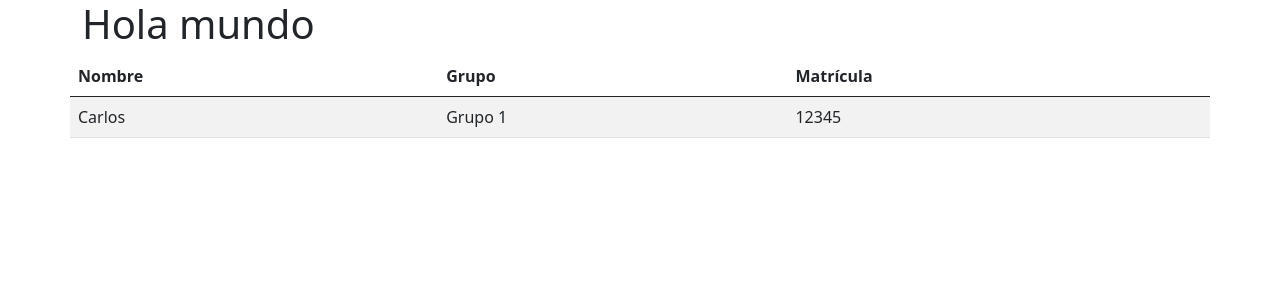
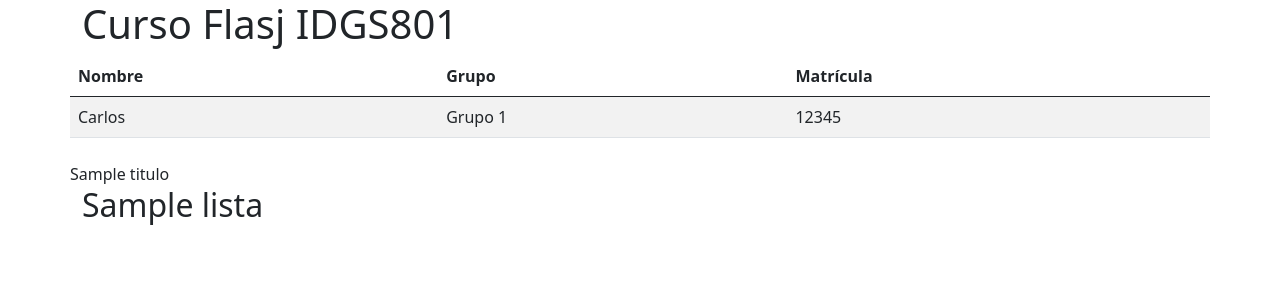
Before and after one commit to IDGS-801-22000823/IntroFlask, a Flask app: template templates/index.html in a window 1280 px wide. Shown: the top 300 px of the page. Run offline with Flask 3, Linux system fonts and the light colour scheme; the template is opened without the code that fills it: most values are stand-ins (such as "Sample title", 1, 10 or a date in 2020).

Commit message:
10-02-2025_Container

```diff
--- a/main.py
+++ b/main.py
@@ -4,7 +4,17 @@ app=Flask(__name__)
 
 @app.route("/")
 def index():
-    return render_template("index.html")
+    titulo="IDS801"
+    lista=["pedro","juan","luis"]
+    return render_template("index.html", titulo=titulo, lista=lista)
+
+@app.route("/ejemplo1")
+def ejemplo1():
+    return render_template("ejemplo1.html")
+
+@app.route("/ejemplo2")
+def ejemplo2():
+    return render_template("ejemplo2.html")
 
 @app.route("/hola")
 def hola():
--- /dev/null
+++ b/templates/ejemplo1.html
@@ -0,0 +1,5 @@
+{%extends "layout.html"%}
+{%block container%}
+
+    <h1>Ejemplo1</h1>
+    {%endblock%}
--- a/templates/index.html
+++ b/templates/index.html
@@ -1,34 +1,11 @@
-<!DOCTYPE html>
-<html lang="en">
-<head>
-    <meta charset="UTF-8">
-    <meta name="viewport" content="width=device-width, initial-scale=1.0">
-    <link href="https://cdn.jsdelivr.net/npm/bootstrap@5.0.2/dist/css/bootstrap.min.css" rel="stylesheet" integrity="sha384-EVSTQN3/azprG1Anm3QDgpJLIm9Nao0Yz1ztcQTwFspd3yD65VohhpuuCOmLASjC" crossorigin="anonymous">
-    <title>Document</title>
-</head>
-<body>
+{%extends "layout.html"%}
+{%block container%}
 
-    <div class="container">
-        <div class="row">
-            <h1>Hola mundo</h1>
-            <table class="table table-striped">
-                <thead>
-                    <tr>
-                        <th>Nombre</th>
-                        <th>Grupo</th>
-                        <th>Matrícula</th>
-                    </tr>
-                </thead>
-                <tbody>
-                    <tr>
-                        <td>Carlos</td>
-                        <td>Grupo 1</td>
-                        <td>12345</td>
-                    </tr>
-                </tbody>
-            </table>
-        </div>
-    </div>
+        <h1></h1>{{titulo}}
 
-</body>
-</html>
+        {% for i in lista %}
+            <h2>{{i}}</h2>
+
+        {%endfor%}
+
+{%endblock%}
--- /dev/null
+++ b/templates/layout.html
@@ -0,0 +1,38 @@
+<!DOCTYPE html>
+<html lang="en">
+<head>
+    <meta charset="UTF-8">
+    <meta name="viewport" content="width=device-width, initial-scale=1.0">
+    <link href="https://cdn.jsdelivr.net/npm/bootstrap@5.0.2/dist/css/bootstrap.min.css" rel="stylesheet" integrity="sha384-EVSTQN3/azprG1Anm3QDgpJLIm9Nao0Yz1ztcQTwFspd3yD65VohhpuuCOmLASjC" crossorigin="anonymous">
+    <title>Document</title>
+</head>
+<body>
+
+    <div class="container">
+        <div class="row">
+            <h1>Curso Flasj IDGS801</h1>
+            <table class="table table-striped">
+                <thead>
+                    <tr>
+                        <th>Nombre</th>
+                        <th>Grupo</th>
+                        <th>Matrícula</th>
+                    </tr>
+                </thead>
+                <tbody>
+                    <tr>
+                        <td>Carlos</td>
+                        <td>Grupo 1</td>
+                        <td>12345</td>
+                    </tr>
+                </tbody>
+            </table>
+
+            {% block container %}
+            {% endblock %}
+
+        </div>
+    </div>
+
+</body>
+</html>
```
Also changed, not shown: templates/ejemplo2.html (added, +10 -0 lines).
